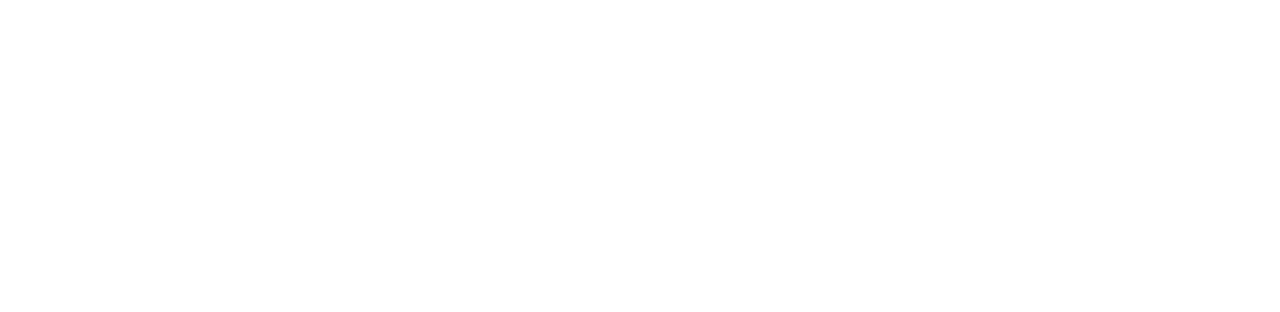
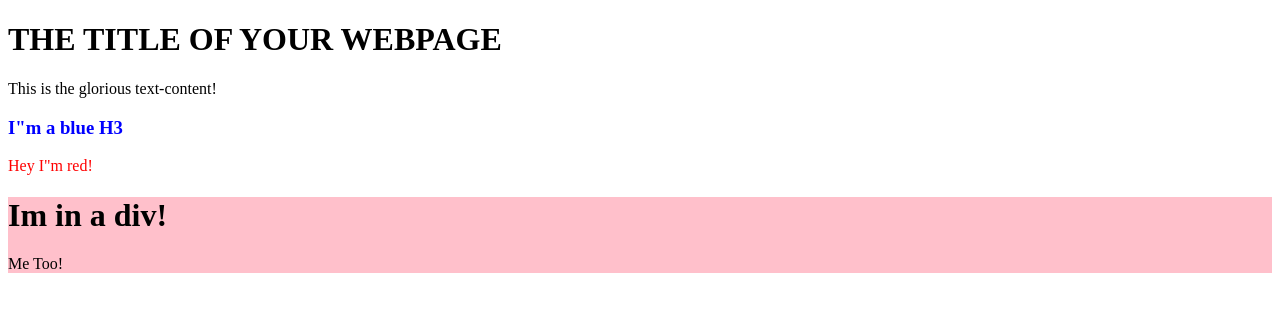
Before and after one commit to averybrubeck/code-acadamy, a plain HTML site: page Odin2.html in a window 1280 px wide. Drawn offline with Linux system fonts and the light colour scheme.

Commit message:
was now able to work through odin exercise, done!

```diff
--- a/Odin2.html
+++ b/Odin2.html
@@ -8,6 +8,12 @@
     <title>Document</title>
 </head>
 <body>
-
-</body>
-</html>
+    <h1>
+      THE TITLE OF YOUR WEBPAGE
+    </h1>
+    <div id="container">
+        <div class="content">
+        This is the glorious text-content!
+      </div>
+    </div>
+  </body>
--- a/odin.js
+++ b/how-to-maniplulate-DOM/odin.js
@@ -1,9 +1,3 @@
-//a <p> with red text that says “Hey I’m red!”
-//an <h3> with blue text that says “I’m a blue h3!”
-//a <div> with a black border and pink background color with the following elements inside of it:
-    //another <h1> that says “I’m in a div”
-    //a <p> that says “ME TOO!”
-//Hint for this one: after creating the <div> with createElement, append the <h1> and <p> to it before adding it to the container.
 
 // USE THIS since there is only one div this works, will need to get item by class/id or use query selector all for all div tags
 //const container = document.querySelector('div');
--- a/odin2.js
+++ b/odin2.js
@@ -0,0 +1,34 @@
+//a <p> with red text that says “Hey I’m red!” DONE!
+//an <h3> with blue text that says “I’m a blue h3!”
+//a <div> with a black border and pink background color with the following elements inside of it:
+    //another <h1> that says “I’m in a div”
+    //a <p> that says “ME TOO!”
+//Hint for this one: after creating the <div> with createElement, append the <h1> and <p> to it before adding it to the container.
+
+const container = document.getElementById('container');
+const newP = document.createElement('p');
+const newerP = document.createElement('p')
+const newH1 = document.createElement('h1');
+const newH3 = document.createElement('h3');
+const newDiv = document.createElement('div');
+
+
+
+
+
+newP.textContent = 'Hey I"m red!'
+newP.style.color = 'red';
+
+newH3.textContent = 'I"m a blue H3'
+newH3.style.color = 'blue';
+
+
+newDiv.style.backgroundColor = 'pink', border = '2px solid black';
+newDiv.append(newH1);
+newH1.textContent = 'Im in a div!';
+newDiv.append(newerP);
+newerP.textContent = 'Me Too!';
+
+container.append(newH3, newP, newDiv);
+
+console.log(newDiv);
```
Also changed, not shown: CA-cert1-code.html (renamed from index.html), how-to-maniplulate-DOM/odin.css (renamed from odin.css), how-to-maniplulate-DOM/odin.html (renamed from odin.html).
